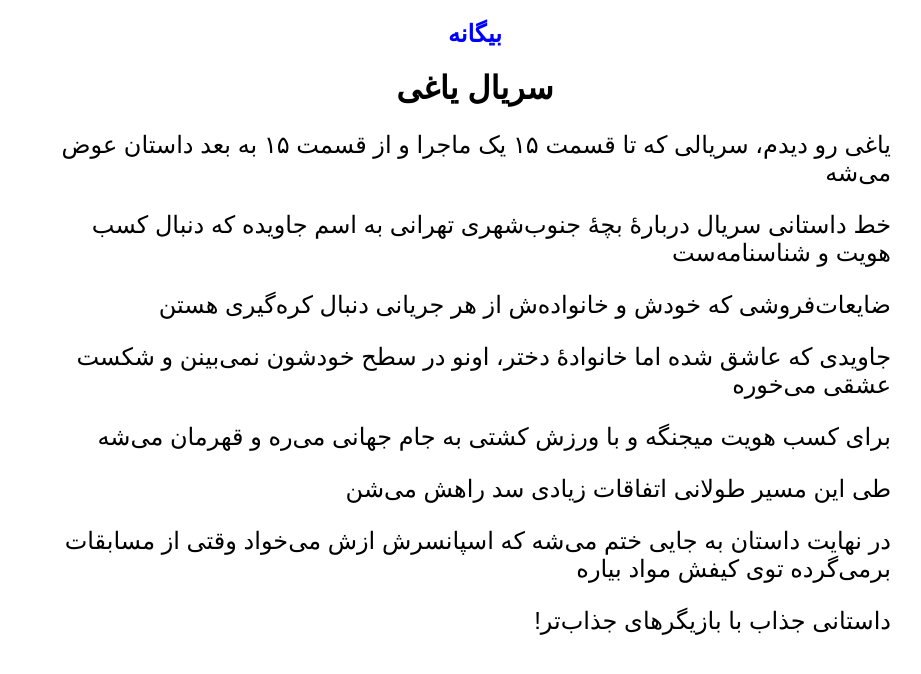
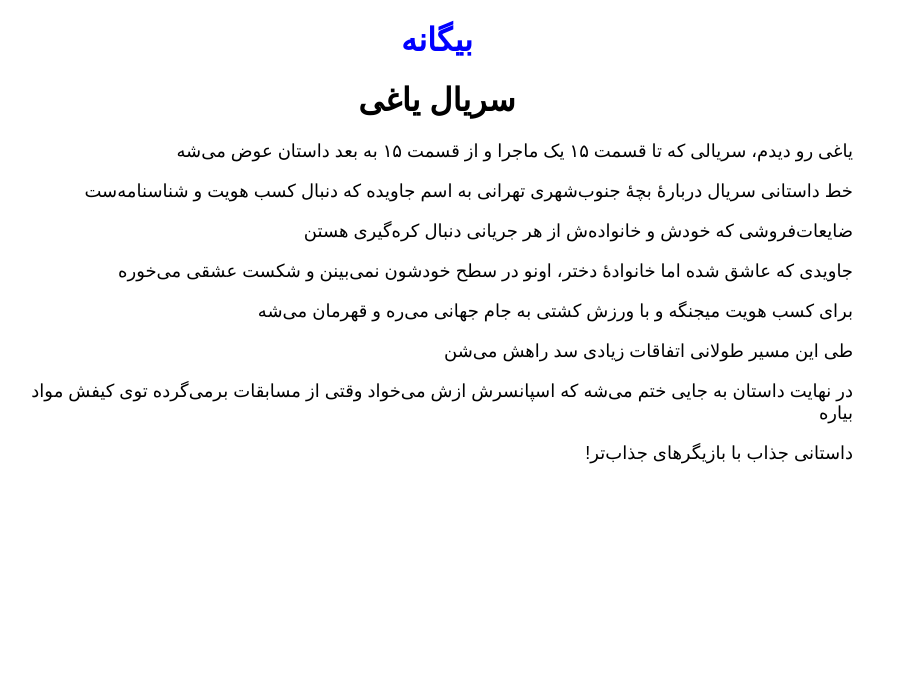
Before and after one commit to darkblog/darkblog.github.io, a Jekyll site: the page built from _posts/2023-8-19-4.md, in a window 1280 px wide. Shown: the top 674 px of the page, without its empty margins (316-1237 px from the left). Built offline with Jekyll 4.4.1, drawn with Linux system fonts in a browser that asks for light colours.

Commit message:
Update default.html

```diff
--- a/_layouts/default.html
+++ b/_layouts/default.html
@@ -10,13 +10,11 @@
 <title>{{ page.title }}</title>
 <meta name="description" content="{{ page.title }}">
 <link rel="canonical" href="{{ page.url | replace:'index.html','' | prepend: site.baseurl | prepend: site.url }}">
-<style amp-custom>body{font-family:sans-serif;margin:auto;max-width:65%;text-align:center}a{color:blue;text-decoration:none;padding:10px}p{text-align:right;font-size:x-large}</style>
+<style amp-custom>body{font-family:sans-serif;margin:auto;max-width:65%;text-align:center}a{color:blue;text-decoration:none;padding:10px}p{text-align:right;font-size:large}</style>
 </head>
 <body>
-<nav>
+<header>
 <h1><a href="https://biganeh.com/">بیگانه</a></h1>
-</nav>
-<header>
 <h1>{{ page.title }}</h1>
 </header>
 <article>
```
